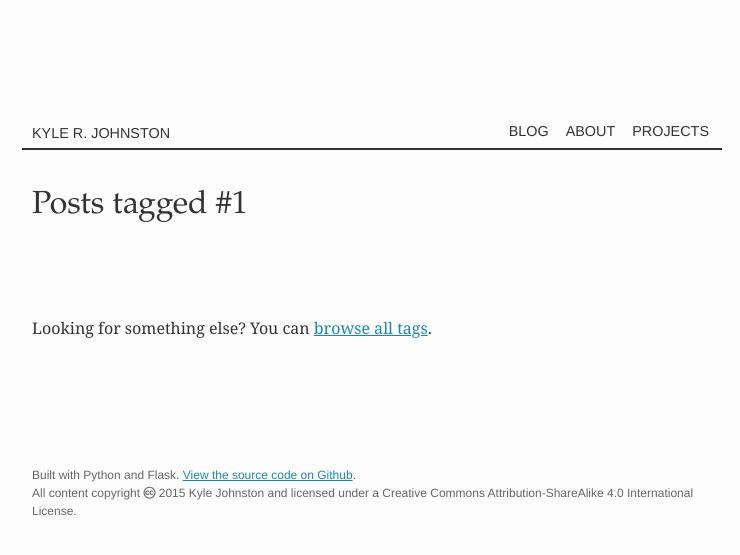
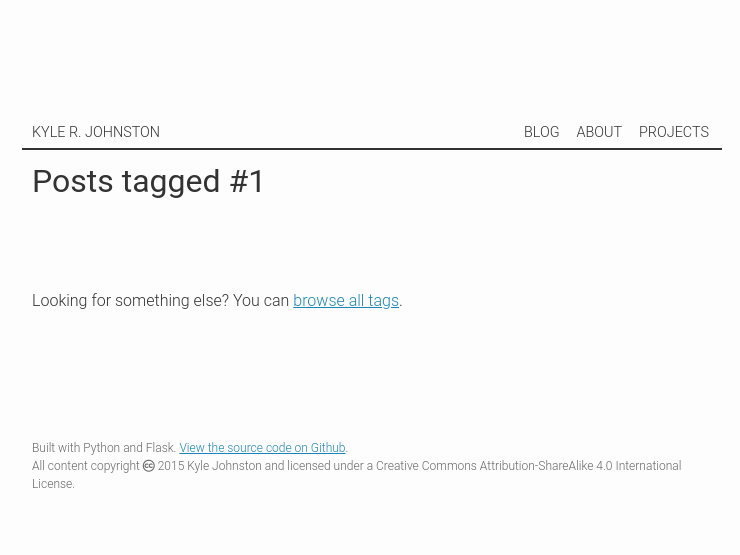
Before and after one commit to kylerjohnston/another-static-flask-blog, a Flask app: page /tags/1/ in a window 1280 px wide. Shown: the top 555 px of the page, without its empty margins (244-984 px from the left). Run offline with Flask 2, Linux system fonts and the light colour scheme; parts of the project's set-up code (start-up, migrations or seed data) failed here and were passed over; some libraries are stand-ins or nearby versions.

Commit message:
Changed to Roboto font and adjusted h* padding slightly

```diff
--- a/app/static/css/layout.css
+++ b/app/static/css/layout.css
@@ -1,6 +1,10 @@
 @font-face {
   font-family: SourceCodePro;
   src: url(https://fonts.googleapis.com/css?family=Source+Code+Pro:300);
+}
+@font-face {
+  font-family: Roboto;
+  src: url(https://fonts.googleapis.com/css?family=Roboto:300,400);
 }
 
 /***************************** Layout ****************************************/
@@ -67,7 +71,7 @@
 section {
   max-width: 700px;
   margin: 0 auto;
-  padding: 20px 10px 0px 10px;
+  padding: 5px 10px 0px 10px;
 }
 
 aside {
@@ -107,8 +111,8 @@ li.nav {
 
 a.nav,a.name_nav {
   color: #333;
-  font-family: Helvetica, sans-serif;
-  font-weight: 400;
+  font-family: Roboto, sans-serif;
+  font-weight: 300;
   text-transform: uppercase;
   font-size: 0.9em;
   text-decoration: none;
@@ -141,17 +145,17 @@ article {
 /********************************** Typography *******************************/
 
 h1,h2,h3 {
-  font-family: Garamond, Georgia, serif;
+  font-family: Roboto;
   line-height: 1;
   font-weight: 400;
   color: #333;
   padding: 0px;
-  margin: 10px 0px 5px 0px;
+  margin: 0px 0px 5px 0px;
 }
 
 h1.name {
   display: inline;
-  font-family: Helvetica;
+  font-family: Roboto;
   font-size: 1em;
   text-transform: uppercase;
   padding: 10px;
@@ -159,15 +163,15 @@ h1.name {
 
 body {
   text-align: left;
-  font-weight: 200;
+  font-weight: 300;
   line-height: 1.5;
-  font-family: Georgia, Garamond, serif;
+  font-family: Roboto;
   background-color: #fdfdfd;
   color: #333;
 }
 
 ul, li {
-  font-family: Garamond, Georgia, serif;
+  font-family: Roboto;
   padding: 3px;
 }
 
@@ -205,7 +209,7 @@ h2.heading {
 }
 
 small.heading {
-  font-family: Helvetica, sans-serif;
+  font-family: Roboto, sans-serif;
   font-size: .75em;
   font-weight: 400;
   display: block;
@@ -213,7 +217,7 @@ small.heading {
 }
 
 a.comment, a.comment:hover {
-  font-family: Helvetica, sans-serif;
+  font-family: Roboto, sans-serif;
   font-size: 1em;
   font-weight: 400;
   color: #666666;
@@ -221,7 +225,7 @@ a.comment, a.comment:hover {
 }
 
 p.footer {
-  font-family: Helvetica, sans-serif;
+  font-family: Roboto, sans-serif;
   color: #666666;
   font-size: 0.75em;
   display: block;
@@ -239,7 +243,7 @@ a:hover {
 }
 
 a.tags {
-  font-family: Helvetica;
+  font-family: Roboto, sans-serif;
   text-decoration: none;
 }
 
@@ -269,7 +273,7 @@ a.dead_button {
 }
 
 small.tag_date {
-  font-family: Helvetica;
+  font-family: Roboto, sans-serif;
   font-size: 0.75em;
   font-weight: 400;
   display: block;
@@ -278,7 +282,7 @@ small.tag_date {
 }
 
 a.tag_list {
-  font-family: Garamond;
+  font-family: Roboto, sans-serif;
   font-size: 1.25em;
   color: #1b85b8;
   text-decoration: none;
@@ -289,7 +293,7 @@ a.tag_list:hover {
 }
 
 table {
-  font-family: Helvetica;
+  font-family: Roboto, sans-serif;
   color: #333;
   width: 100%;
   margin: 0 auto;
@@ -334,7 +338,7 @@ code {
 }
 
 blockquote {
-  font-family: Helvetica, sans-serif;
+  font-family: Roboto, sans-serif;
   font-size: 0.9em;
   line-height: 0.5;
   color: #666;
```
